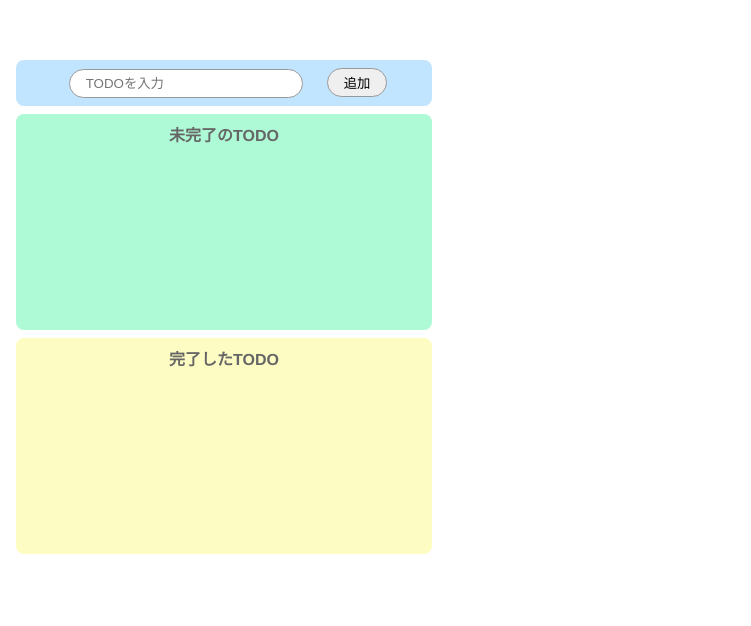
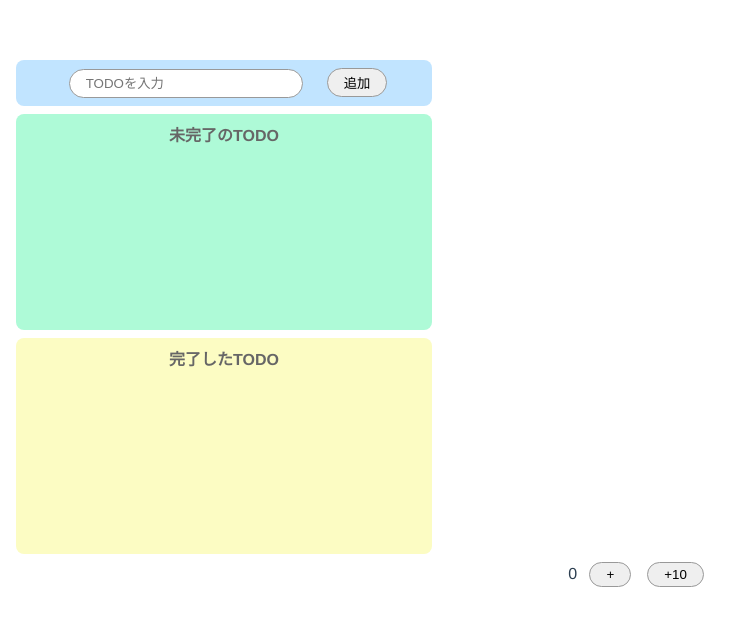
Before and after one commit to Arimuuuura/vue3-todo-app, a Vue app: page / in a window 1280 px wide. Shown: the top 626 px of the page, without its empty margins (0-751 px from the left). Built offline with nearby package versions, Linux system fonts and the light colour scheme.

Commit message:
vuex の actions を使用

```diff
--- a/src/App.vue
+++ b/src/App.vue
@@ -26,6 +26,9 @@
       </li>
     </ul>
   </div>
+  {{ $store.state.count }}
+  <button @click="increment">+</button>
+  <button @click="addCount">+10</button>
 </template>
 
 <script>
@@ -49,6 +52,12 @@ export default {
     back(index) {
       this.$store.commit('back', {value: index})
     },
+    increment() {
+      this.$store.dispatch('incrementAction')
+    },
+    addCount() {
+      this.$store.dispatch('addCountAction', {value: 10})
+    }
   }
 }
 </script>
--- a/src/store/index.js
+++ b/src/store/index.js
@@ -5,12 +5,10 @@ export default createStore({
 	input: '',
 	todos: [],
 	completes: [],
+	count: 0
   },
-  getters: {
-	getInput: () => {
-		return this.input
-	}
-  },
+  getters: {},
+// 同期的
   mutations: {
 	addTodo(state) {
 		if(!state.input) return
@@ -28,8 +26,21 @@ export default createStore({
 		state.todos = [...state.todos, state.completes[payload.value]]
 		state.completes.splice(payload.value, 1)
 	},
+	increment(state) {
+		state.count++
+	},
+	addCount(state, payload) {
+		state.count += payload.value
+	}
   },
+// 非同期
   actions: {
+	incrementAction({ commit }) {
+		commit('increment');
+	},
+	addCountAction({ commit }, payload) {
+		commit('addCount', payload);
+	},
   },
   modules: {
   },
```
